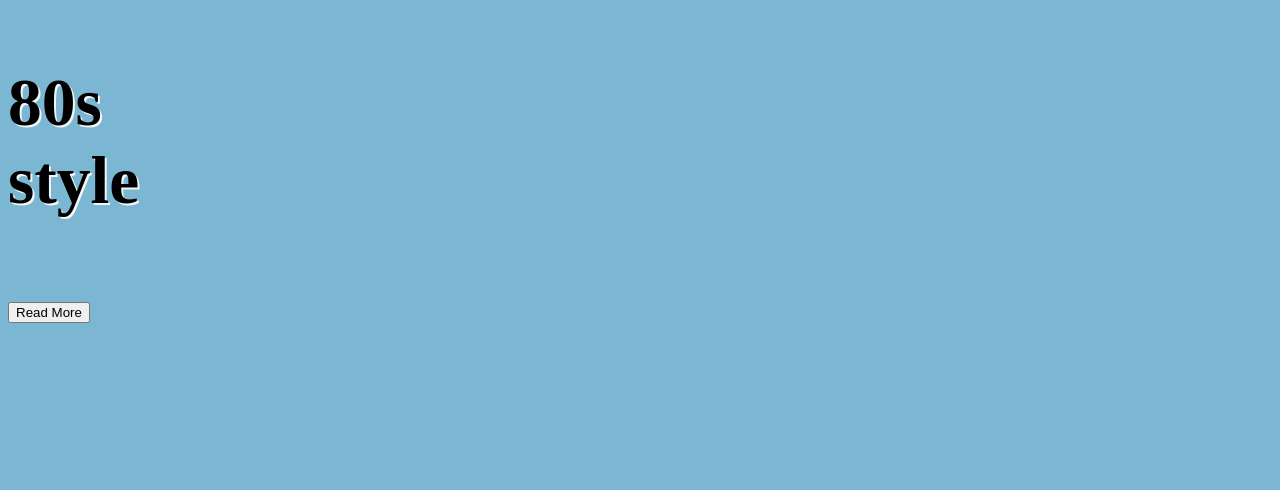
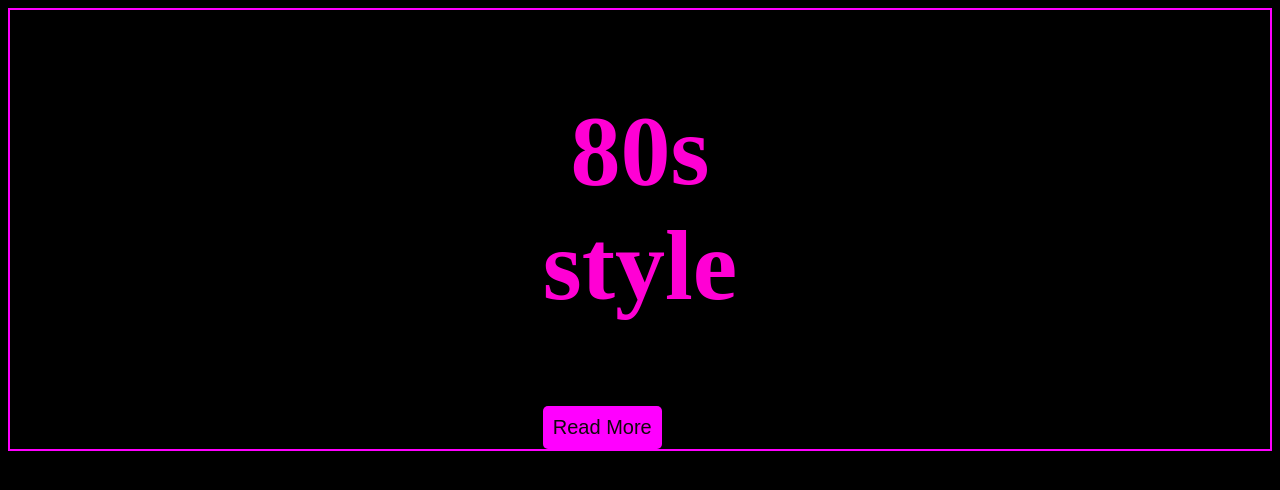
Before and after one commit to karlat16/project, a plain HTML site: page index.html in a window 1280 px wide. Drawn offline with Linux system fonts and the light colour scheme.

Commit message:
style.css

```diff
--- a/style.css
+++ b/style.css
@@ -1,16 +1,24 @@
-body {
-  font-family: "Chicle", serif;
-  font-weight: 400;
-  font-style: normal;
-
-  background-color: rgb(123, 183, 211);
-  font-size:45px;
-  text-shadow: 2px 2px whitesmoke;
-  display: grid;
-  grid-template-columns:1fr 1fr;
-  grid-template-rows: 1fr 1fr;
+h1{
+    font-size: 100px;
+    color: rgb(255, 0, 212);
+    text-align: center;
+}
+button{
+    background-color: rgb(255, 0, 255);
+    color: rgb(15, 10, 10);
+    padding:10px;
+    font-size: 20px;
+    border: none;
+    border-radius: 5px;
+    text-align: center;
 }
 
-.rob{
-  text-align: center;
+.Card{
+   display: flex;
+   justify-content: space-around;
+   border: 2px solid rgb(255, 0, 255);
+
 }
+body{
+    background-color: rgb(0, 0, 0);
+}
```
